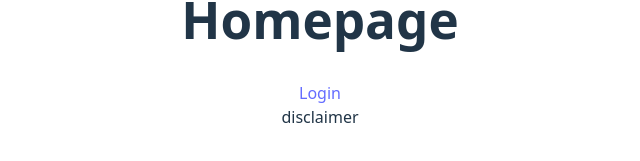
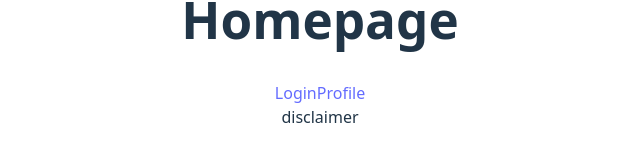
Before and after one commit to MatthieuMosch/link-to-hyrule, a React (Vite) app: page / in a window 1280 px wide. Shown: the part 369-530 px from the top of the page, without its empty margins (320-960 px from the left). Built offline with nearby package versions, Linux system fonts and the light colour scheme.

Commit message:
profile page toegevoegd met isAuth conditie

```diff
--- a/src/App.jsx
+++ b/src/App.jsx
@@ -1,10 +1,12 @@
 import "./App.css";
-import {Route, Routes} from "react-router-dom";
+import {Navigate, Route, Routes} from "react-router-dom";
 import Home from "./pages/home/Home.jsx";
 import NotFound from "./pages/notfound/NotFound.jsx";
 import Login from "./pages/login/Login.jsx";
+import Profile from "./pages/profile/Profile.jsx";
 
 function App() {
+    const isAuth = false;
     return (
         <>
             <header>logo and navigation</header>
@@ -12,6 +14,7 @@ function App() {
                 <Routes>
                     <Route path="/" element={<Home/>}/>
                     <Route path="/login" element={<Login/>}/>
+                    <Route path="/profile" element={isAuth ? <Profile/> : <Navigate to="/login"/>}/>
                     <Route path="*" element={<NotFound/>}/>
                 </Routes>
             </main>
--- a/src/pages/home/Home.jsx
+++ b/src/pages/home/Home.jsx
@@ -5,6 +5,7 @@ function Home() {
         <>
             <h1>Homepage</h1>
             <Link to="/login">Login</Link>
+            <Link to="/profile">Profile</Link>
         </>
     );
 }
--- /dev/null
+++ b/src/pages/profile/Profile.jsx
@@ -0,0 +1,9 @@
+function Profile() {
+    return (
+        <>
+            <h1>Profile</h1>
+        </>
+    );
+}
+
+export default Profile;
```
